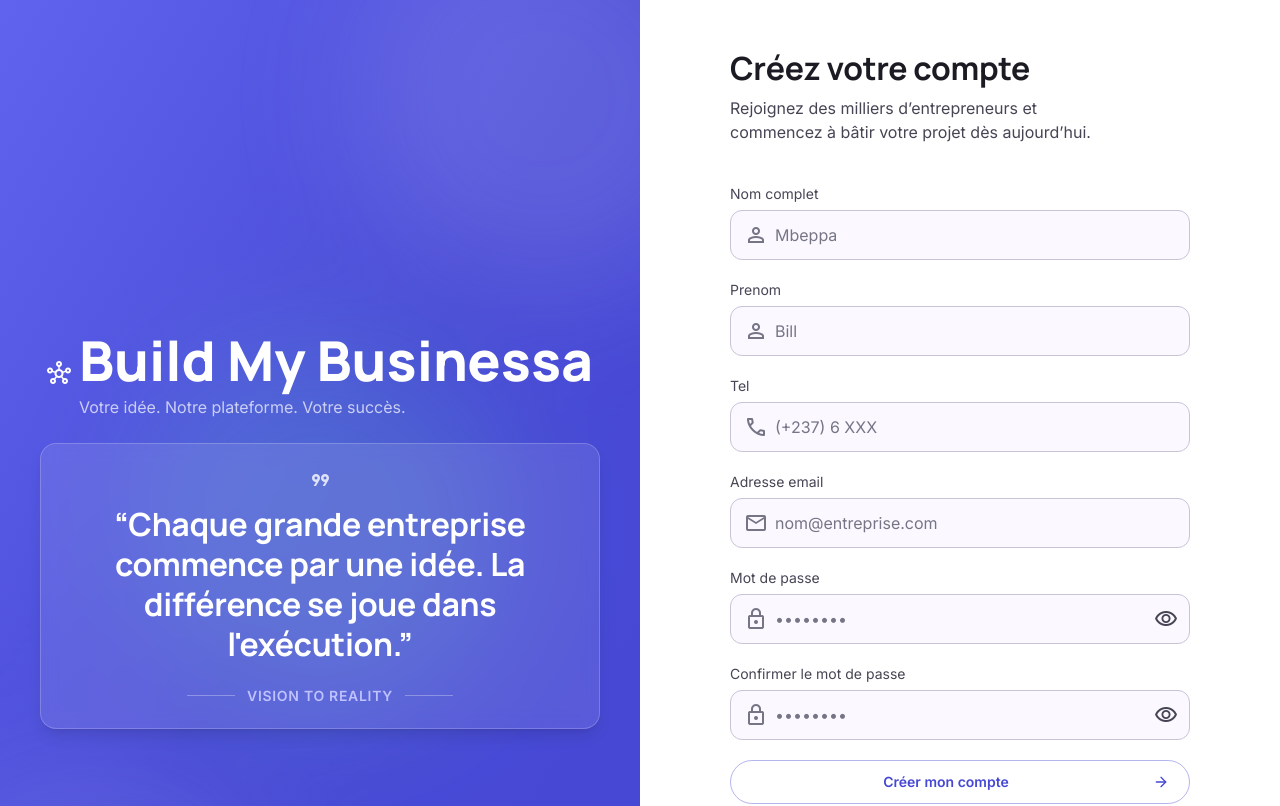
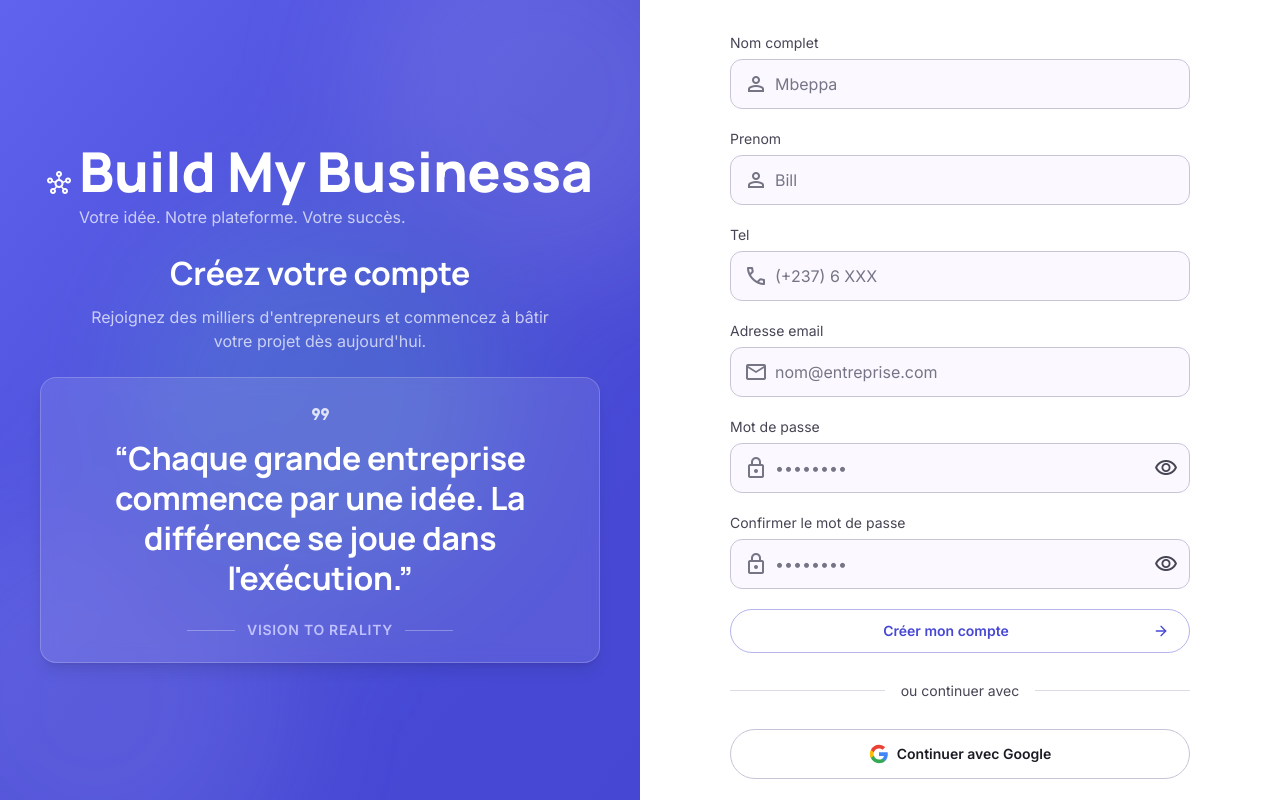
Before and after one commit to mbillgatte-web/BMB, a Next.js app: page /Inscription in a window 1280 px wide. Shown: the top 806 px of the page. Built offline with nearby package versions, Linux system fonts and the light colour scheme.

Commit message:
correstion bug inscription

```diff
--- a/src/app/api/register/route.ts
+++ b/src/app/api/register/route.ts
@@ -2,7 +2,7 @@ import { NextRequest, NextResponse } from "next/server";
 import { supabase } from "@/lib/supabaseClient";
 
 export async function POST(request: NextRequest) {
-  const { email, password , name , prenom,  contact} = await request.json();
+  const { email, password , nom , prenom,  contact} = await request.json();
 
   if (!email || !password) {
     return NextResponse.json(
@@ -43,7 +43,7 @@ export async function POST(request: NextRequest) {
 
   const { error:  profileError } = await supabase.from("compte").insert({
       id: data.user.id ,
-      name,
+      nom,
       prenom,
       contact,
   });
--- a/src/app/globals.css
+++ b/src/app/globals.css
@@ -118,11 +118,13 @@ body {
 
 
 
-.sidebar-nav {
+.sidebar-nav,
+.scrollbar-hide {
   scrollbar-width: none;
   -ms-overflow-style: none;
 }
 
-.sidebar-nav::-webkit-scrollbar {
+.sidebar-nav::-webkit-scrollbar,
+.scrollbar-hide::-webkit-scrollbar {
   display: none;
 }
--- a/src/components/Inscription/Inscription.tsx
+++ b/src/components/Inscription/Inscription.tsx
@@ -53,9 +53,10 @@ export default function RegisterForm() {
 
 
         <div className="space-y-2">
-          <h1 className="font-headline-lg text-headline-lg text-on-surface hidden md:block">
+          <h1 className="font-headline-lg text-headline-lg text-on-surface hidden md:block lg:hidden">
             Créez votre compte
           </h1>
+
           <h1 className="font-headline-lg-mobile text-headline-lg-mobile text-on-surface block md:hidden">
             Créez votre compte
           </h1>
@@ -81,8 +82,8 @@ export default function RegisterForm() {
               person
             </span>
             <input
-              id="name"
-              name="name"
+              id="nom"
+              name="nom"
               type="text"
               placeholder="Mbeppa"
               required
--- a/src/components/auth/AuthLayout.tsx
+++ b/src/components/auth/AuthLayout.tsx
@@ -13,13 +13,13 @@ export default function AuthLayout({ children, mode }: AuthLayoutProps) {
   const isLogin = mode === "login";
 
   return (
-    <div className="flex w-full h-full">
+    <div className="flex w-full h-screen">
       {/* Panneau formulaire */}
       <motion.div
         layout
         layoutId="form-panel"
         transition={{ type: "spring", stiffness: 200, damping: 25 }}
-        className={`w-full lg:w-1/2 flex items-center justify-center p-md md:p-2xl bg-surface-container-lowest ${isLogin ? "order-1" : "order-2"}`}
+        className={`w-full lg:w-1/2 flex items-center justify-center overflow-y-auto scrollbar-hide p-md md:p-2xl bg-surface-container-lowest ${isLogin ? "order-1" : "order-2"}`}
       >
         {children}
       </motion.div>
@@ -53,6 +53,25 @@ export default function AuthLayout({ children, mode }: AuthLayoutProps) {
           </div>
         </div>
 
+        {/* Titre contextuel de la page */}
+        <div className="relative z-10 mb-lg max-w-[480px] text-center">
+          <h1 className="font-headline-lg text-headline-lg text-on-primary mb-sm">
+            {isLogin ? "Bienvenue dans votre espace entrepreneurial" : "Créez votre compte"}
+          </h1>
+          <p className="font-body-md text-body-md text-on-primary/70">
+            {isLogin
+              ? "Connectez-vous pour continuer à bâtir votre avenir."
+              : "Rejoignez des milliers d'entrepreneurs et commencez à bâtir votre projet dès aujourd'hui."}
+          </p>
+        </div>
+
+
+
+
+
+
+
+
         {/* Citation */}
         <div className="relative z-10 w-full max-w-[560px] text-center backdrop-blur-sm bg-surface/10 p-lg rounded-2xl border border-surface/20 shadow-lg">
           <span className="material-symbols-outlined text-on-primary text-[48px] mb-sm block opacity-80">
```
